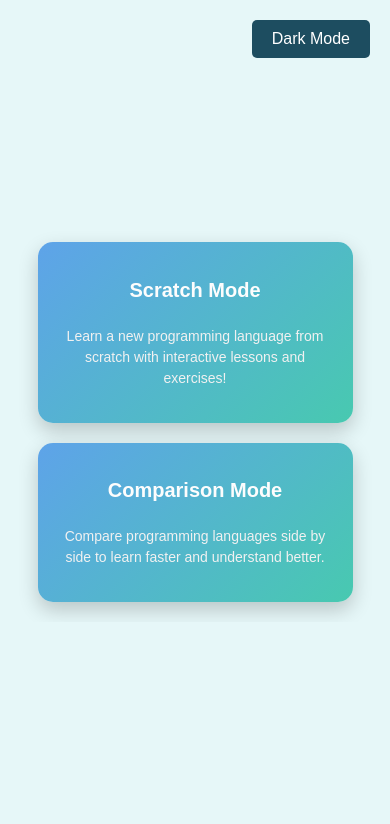
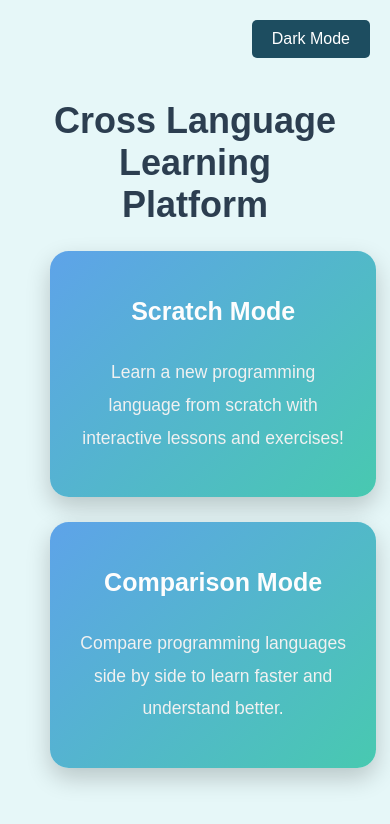
Before and after one commit to sidharthgk/Cross-Language-Learning, a React (Vite) app: page / in a window 390 px wide. Shown: the top 824 px of the page. Built offline with nearby package versions, Linux system fonts and the light colour scheme.

Commit message:
increased size and added title

```diff
--- a/src/pages/LandingPage.jsx
+++ b/src/pages/LandingPage.jsx
@@ -6,6 +6,8 @@ const LandingPage = () => {
 
   return (
     <div className="landing-page">
+      <h1 className="landing-page-title">Cross Language Learning Platform</h1>
+      <div className="landing-page-content">
         <div className="mode-card" onClick={() => navigate("/scratch-mode")}>
           <h2>Scratch Mode</h2>
           <p>Learn a new programming language from scratch with interactive lessons and exercises!</p>
@@ -15,6 +17,7 @@ const LandingPage = () => {
           <p>Compare programming languages side by side to learn faster and understand better.</p>
         </div>
       </div>
+    </div>
   );
 };
 
--- a/src/styles/LandingPage.css
+++ b/src/styles/LandingPage.css
@@ -16,41 +16,67 @@ body {
   background-color: #1d4d60; /* Match the dark background in global.css */
 }
 
+/* Title styles */
+.landing-page-title {
+  font-size: 3.125rem; /* Increased by 25% */
+  font-weight: bold;
+  text-align: center;
+  margin-bottom: 50px; /* Increased by 25% */
+  color: #2c3e50; /* Dark blue for contrast */
+}
+
+.dark-mode .landing-page-title {
+  color: #ffffff; /* Light color for dark mode */
+}
+
+/* Adjust spacing for responsive design */
+@media (max-width: 768px) {
+  .landing-page-title {
+    font-size: 2.25rem; /* Increased by 25% */
+    margin-bottom: 25px; /* Increased by 25% */
+  }
+}
+
 /* Container holding the cards */
 .landing-page {
   display: flex;
+  flex-direction: column; /* Default to column layout */
+  align-items: center;
+  padding: 50px; /* Increased by 25% */
+  width: 100%;
+  box-sizing: border-box;
+}
+
+.landing-page-content {
+  display: flex;
   justify-content: center;
   align-items: center;
-  gap: 50px; /* Increased gap for better spacing */
-  padding: 40px;
-  flex-wrap: wrap; /* Allow cards to wrap on smaller screens */
-  width: 100%; /* Ensure container spans full width */
-  box-sizing: border-box;
-  overflow: hidden; /* Prevent any child overflow */
+  gap: 62.5px; /* Increased by 25% */
+  flex-wrap: wrap; /* Allow wrapping for smaller screens */
+  width: 100%;
 }
 
-.dark-mode .landing-page {
+.dark-mode .landing-page-content {
   background-color: #2a4a54; /* Subtle dark gray for container background */
-  border-radius: 15px;
-  padding: 50px;
-  box-shadow: 0 4px 20px rgba(0, 0, 0, 0.5); /* Subtle shadow for depth */
+  border-radius: 18.75px; /* Increased by 25% */
+  padding: 62.5px; /* Increased by 25% */
+  box-shadow: 0 5px 25px rgba(0, 0, 0, 0.5); /* Subtle shadow for depth */
 }
 
 /* Card design */
 .mode-card {
-  width: 100%;
-  max-width: 350px; /* Limit card width */
-  height: 450px;
+  width: 375px; /* Increased by 25% */
+  height: 562.5px; /* Increased by 25% */
   background: linear-gradient(135deg, #5ea3e9, #48c9b0); /* Gradient to match the teal theme */
   color: #ffffff; /* White text for contrast */
-  border-radius: 15px;
+  border-radius: 18.75px; /* Increased by 25% */
   display: flex;
   flex-direction: column;
   justify-content: center;
   align-items: center;
-  box-shadow: 0 8px 20px rgba(0, 0, 0, 0.2); /* Larger shadow for depth */
+  box-shadow: 0 10px 25px rgba(0, 0, 0, 0.2); /* Larger shadow for depth */
   text-align: center;
-  padding: 20px;
+  padding: 25px; /* Increased by 25% */
   transition: all 0.3s ease-in-out;
   cursor: pointer;
   box-sizing: border-box;
@@ -60,25 +86,25 @@ body {
 .dark-mode .mode-card {
   background: linear-gradient(135deg, #364c54, #285661); /* Dark teal gradient */
   color: #e0e0e0;
-  box-shadow: 0 8px 25px rgba(0, 0, 0, 0.6);
+  box-shadow: 0 10px 31.25px rgba(0, 0, 0, 0.6); /* Increased by 25% */
 }
 
 /* Card Hover Effect */
 .mode-card:hover {
-  transform: translateY(-10px); /* Reduced lift on hover for smaller screens */
-  box-shadow: 0 12px 30px rgba(0, 0, 0, 0.3); /* Stronger shadow on hover */
+  transform: translateY(-12.5px); /* Increased by 25% */
+  box-shadow: 0 15px 37.5px rgba(0, 0, 0, 0.3); /* Stronger shadow on hover */
 }
 
 .dark-mode .mode-card:hover {
-  transform: translateY(-8px);
-  box-shadow: 0 12px 35px rgba(0, 0, 0, 0.5); /* Softer shadow */
+  transform: translateY(-10px);
+  box-shadow: 0 15px 43.75px rgba(0, 0, 0, 0.5); /* Softer shadow */
 }
 
 /* Card Title */
 .mode-card h2 {
-  font-size: 1.5rem; /* Adjusted font size for better scaling */
+  font-size: 1.875rem; /* Increased by 25% */
   font-weight: 700;
-  margin-bottom: 10px;
+  margin-bottom: 12.5px; /* Increased by 25% */
   color: #fdfdfd;
 }
 
@@ -88,8 +114,8 @@ body {
 
 /* Card Description */
 .mode-card p {
-  font-size: 1rem;
-  line-height: 1.5;
+  font-size: 1.25rem; /* Increased by 25% */
+  line-height: 1.875; /* Increased by 25% */
   color: #f1f1f1;
 }
 
@@ -99,30 +125,27 @@ body {
 
 /* Responsive Design for Mobile */
 @media (max-width: 768px) {
-  .landing-page {
-    gap: 20px; /* Reduce gap for mobile */
-    padding: 20px; /* Add padding for mobile */
-    width: 100%; /* Ensure it fits within the viewport */
-    overflow-x: hidden; /* Prevent scrolling on mobile */
+  .landing-page-content {
+    flex-direction: column; /* Stack cards vertically on smaller screens */
+    gap: 25px; /* Increased by 25% */
   }
 
   .mode-card {
-    width: 90%; /* Make cards take full width for smaller screens */
+    width: 112.5%; /* Increased by 25% */
     height: auto; /* Dynamically adjust height */
-    padding: 20px; /* Maintain comfortable padding */
-    margin: 0 auto; /* Center cards */
+    padding: 25px; /* Increased by 25% */
   }
 
   .mode-card h2 {
-    font-size: 1.25rem; /* Adjust font size for smaller screens */
+    font-size: 1.5625rem; /* Increased by 25% */
   }
 
   .mode-card p {
-    font-size: 14px;
+    font-size: 17.5px; /* Increased by 25% */
   }
 
   button {
-    padding: 8px 15px; /* Adjust button padding for smaller screens */
-    font-size: 14px; /* Smaller font size for buttons */
+    padding: 10px 18.75px; /* Increased by 25% */
+    font-size: 17.5px; /* Increased by 25% */
   }
 }
```
Lines whose indentation alone changed are shown as unchanged.
